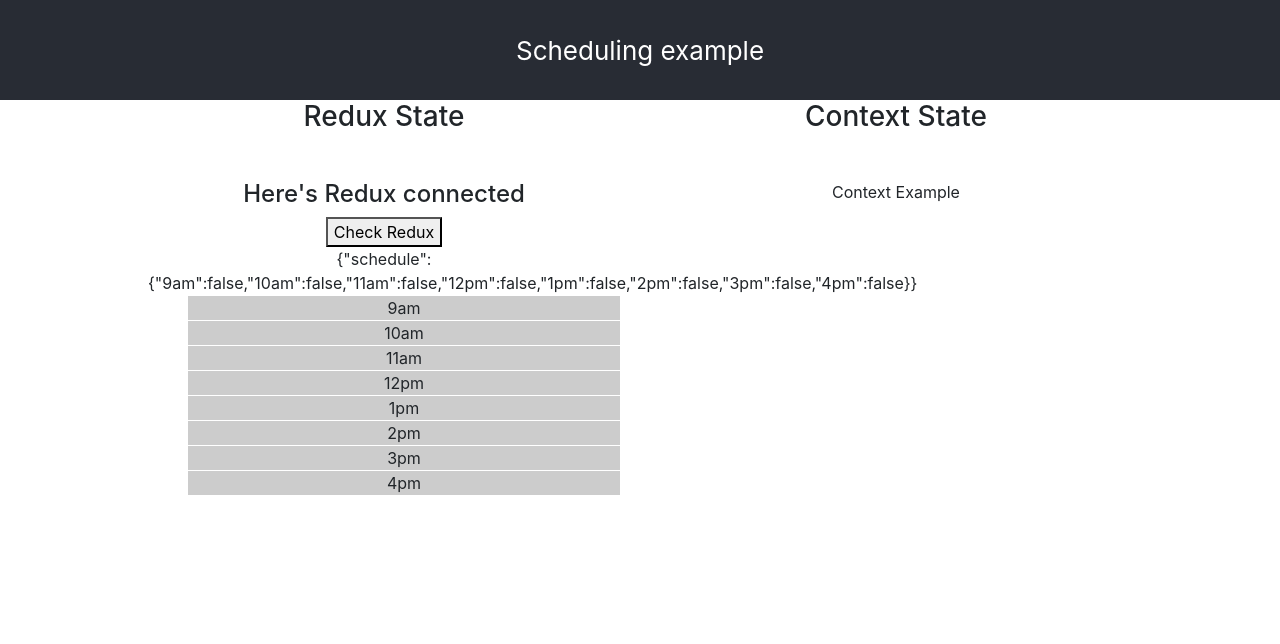
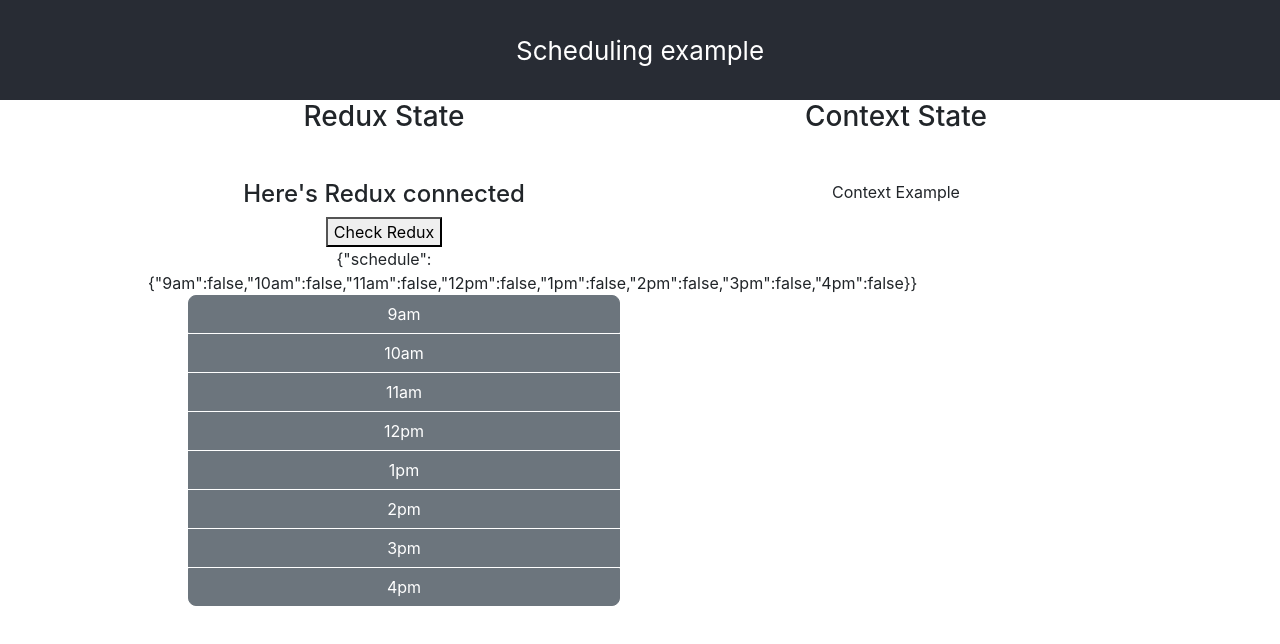
Before and after one commit to wsrast/schedule-lazy, a React (Create React App) app: page / in a window 1280 px wide. Shown: the top 644 px of the page. Built offline with nearby package versions, Linux system fonts and the light colour scheme.

Commit message:
Implement reactstrap buttons

```diff
--- a/src/Schedule/ReduxExample/ReduxSection/ScheduleControl/index.js
+++ b/src/Schedule/ReduxExample/ReduxSection/ScheduleControl/index.js
@@ -1,23 +1,39 @@
 import React from 'react';
 import PropTypes from 'prop-types';
 import styled from 'styled-components';
+import {Button} from 'reactstrap';
 
 const ULStyled = styled.ul`
 	display: grid;
 	grid-template-columns: 100%;
 	grid-template-rows: repeat(9, 1fr);
 	height: 200px;
+
+	li {
+		margin-bottom: 1px;
+	}
+
+	li:first-child .btn {
+		border-radius: 8px 8px 0 0;
+	}
+
+	li:last-child .btn {
+		border-radius: 0 0 8px 8px;
+	}
 `;
 
 const LIStyled = styled.li`
-	background-color: #ccc;
 	list-style: none;
-	margin: 1px 0 0 0;
 
-	&:hover {
-		background-color: #fc6;
-		outline: 1px solid #999;
-		cursor: pointer;
+	.btn {
+		min-width: 100%;
+		border-radius: 0;
+	}
+
+	//don't focus the selected button
+	.btn-secondary:focus,
+	.btn-secondary:not(:disabled):not(.disabled):active:focus {
+		box-shadow: 0 0 0 0 transparent;
 	}
 `;
 
@@ -26,8 +42,8 @@
 	return (
 		<ULStyled>
 			{Object.keys(schedule).map((time) => (
-				<LIStyled key={time} onClick={() => selectTime(time)}>
-					{time}
+				<LIStyled key={time}>
+					<Button onClick={() => selectTime(time)}>{time}</Button>
 				</LIStyled>
 			))}
 		</ULStyled>
```
